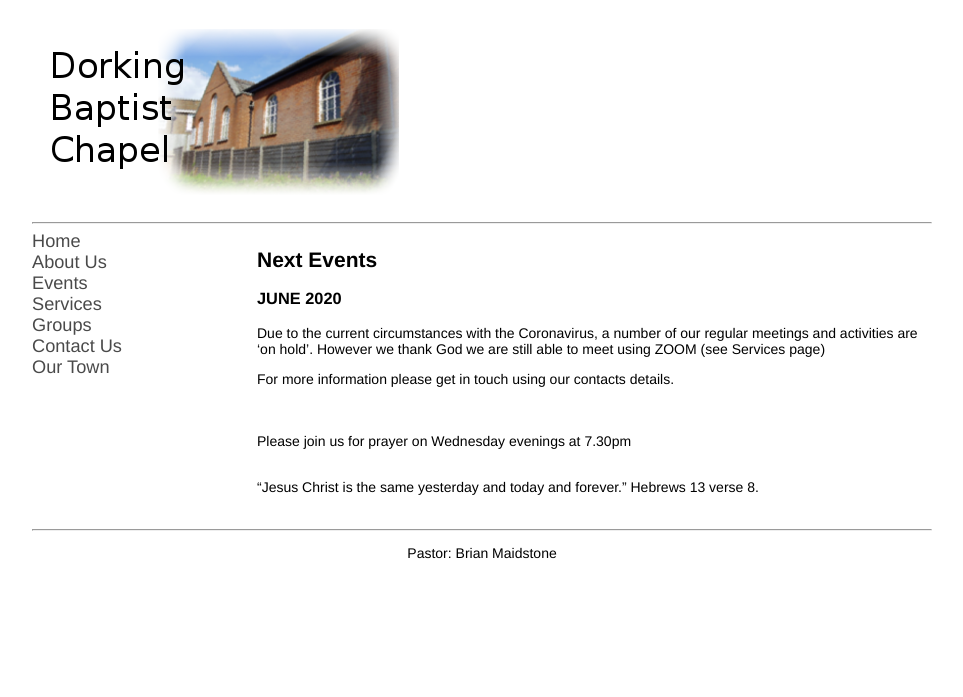
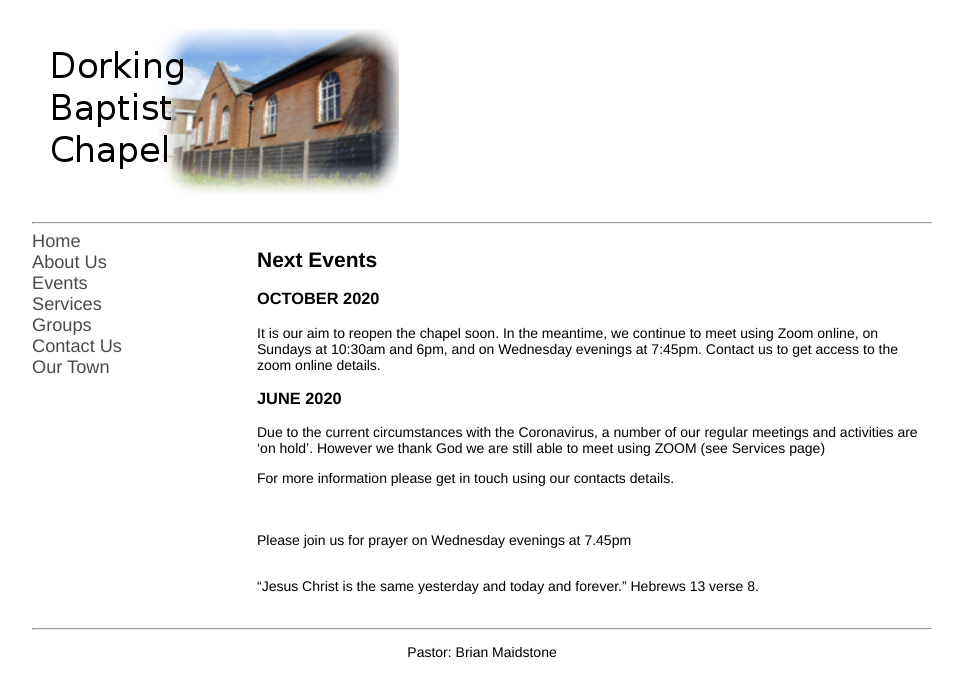
Before and after one commit to pandastreet/dorkingbaptistchapel.org.uk, a Jekyll site: the page built from events.md, in a window 1280 px wide. Shown: the top 697 px of the page, without its empty margins (158-1121 px from the left). Built offline with Jekyll 4.4.1, drawn with Linux system fonts in a browser that asks for light colours; our own code applies the rules of GitHub Pages for plain Markdown files.

Commit message:
Update events.md

```diff
--- a/events.md
+++ b/events.md
@@ -3,6 +3,12 @@ layout: default
 ---
 
 ## **Next Events**
+
+### **OCTOBER 2020**
+
+It is our aim to reopen the chapel soon.
+In the meantime, we continue to meet using Zoom online, on Sundays at 10:30am and 6pm, and on Wednesday evenings at 7:45pm.
+Contact us to get access to the zoom online details.
 
 ### **JUNE 2020**
 
@@ -13,7 +19,7 @@ For more information please get in touch using our contacts details.
 
 <br/>
 <br/>
-Please join us for prayer on Wednesday evenings at 7.30pm
+Please join us for prayer on Wednesday evenings at 7.45pm
 <br/>
 <br/>
 
```
